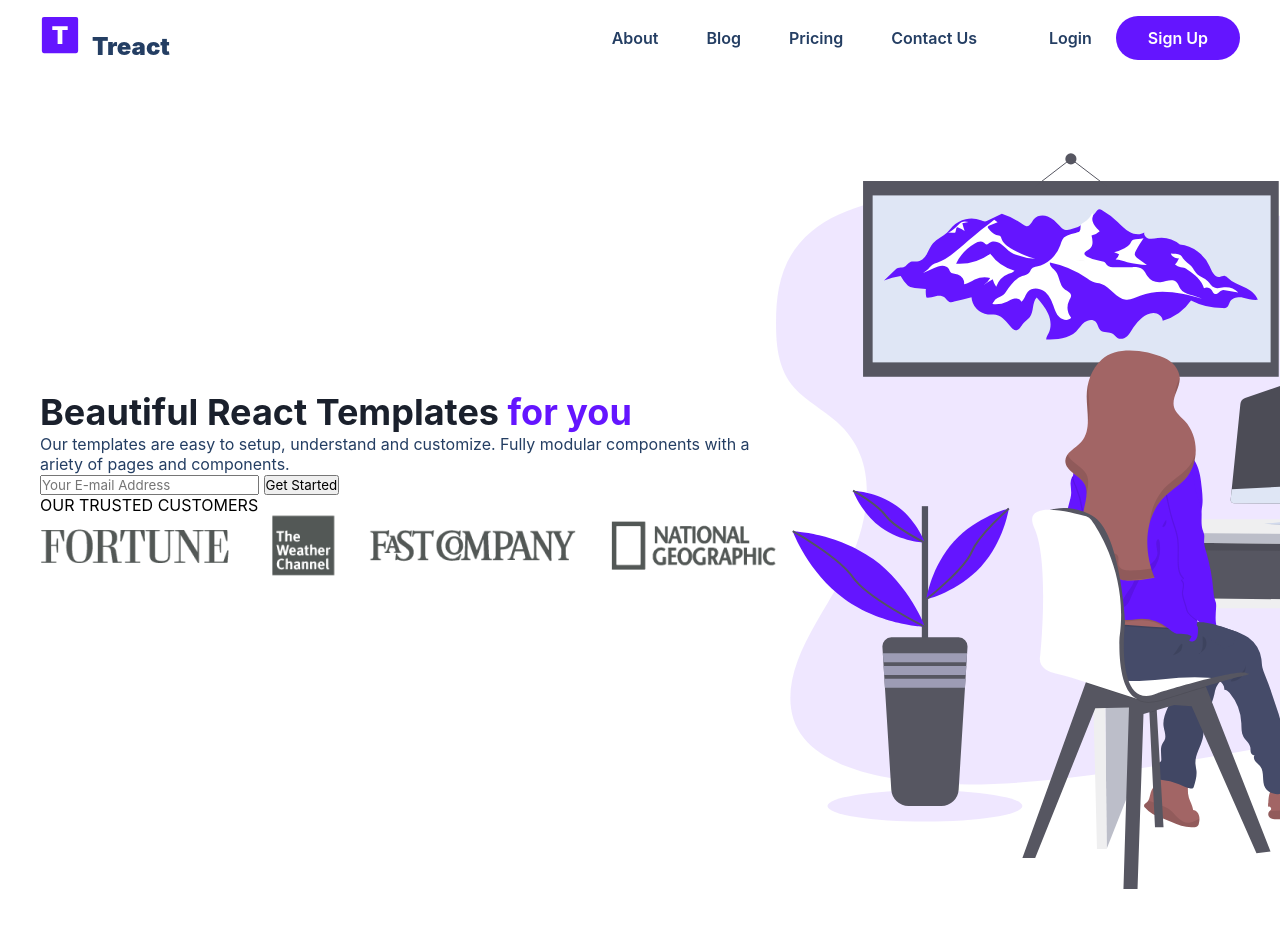
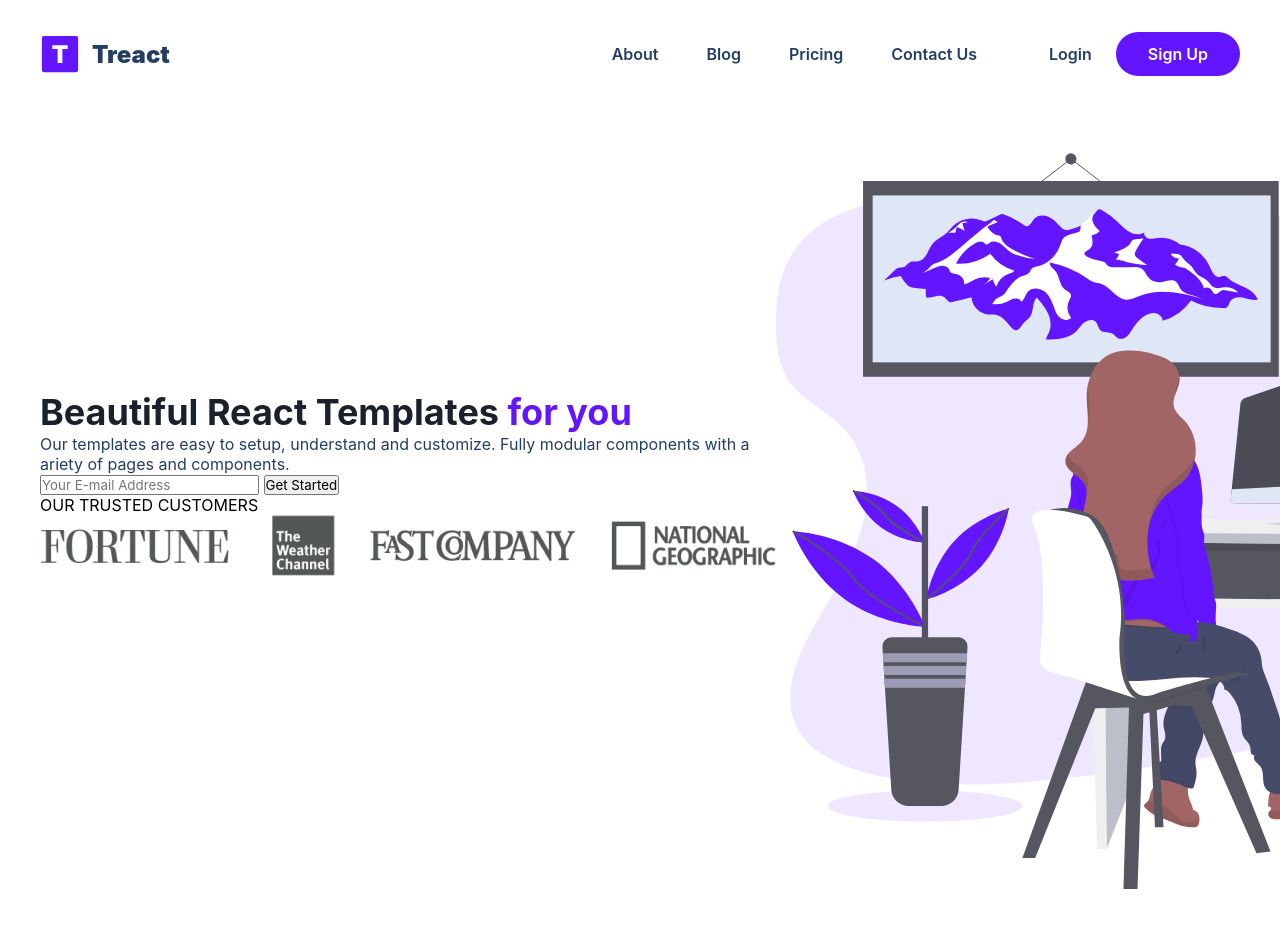
Before and after one commit to msjennifereece/treact, a plain HTML site: page index.html in a window 1280 px wide. Shown: the top 925 px of the page. Before the commit the page ends 893 px from the top, so only its background shows below. Drawn offline with Linux system fonts and the light colour scheme.

Commit message:
fixed nav bar and padding in section-landing

```diff
--- a/index.html
+++ b/index.html
@@ -10,7 +10,9 @@
   <section id="landing">
     <nav>
      <div class="row">
-        <div class="logo__container"><img class="logo" src="./assets/logo.svg" alt=""><span class="treact__logo">Treact</span></div>
+        <div class="logo__wrapper">
+          <img src="./assets/logo.svg" class="nav__logo"alt=""><div class="nav__logo--treact">Treact</div>
+        </div>
       <ul class="nav__links">
         <li>
           <a href="#"
--- a/styles.css
+++ b/styles.css
@@ -3,6 +3,10 @@
   margin: 0;
   font-family: Inter, system-ui;
   box-sizing: border-box;
+}
+
+#landing {
+  padding: 32px;
 }
 
 nav {
@@ -17,20 +21,21 @@ nav {
   display: flex;
   justify-content: space-between;
   align-items: center;
-  padding: 32px 0 0 0;
 }
 
-.logo__container {
+.logo__wrapper {
+  display: flex;
+  justify-content: center;
   align-items: center;
 }
 
-.logo {
+.nav__logo {
   height: 40px;
   width: 40px;
   margin: 0 12px 0 0;
 }
 
-.treact__logo {
+.nav__logo--treact {
   font-size: 24px;
   font-weight: 900;
   color: #243e63;
```
